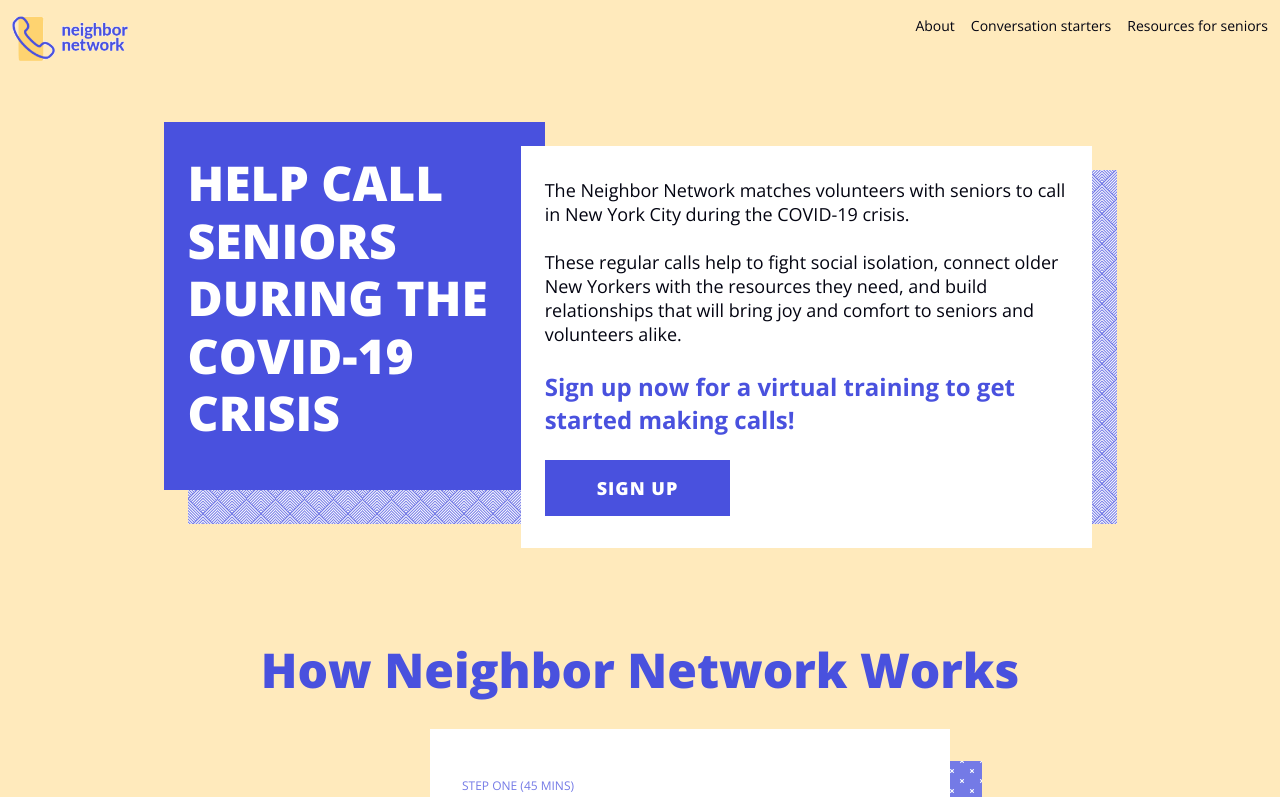
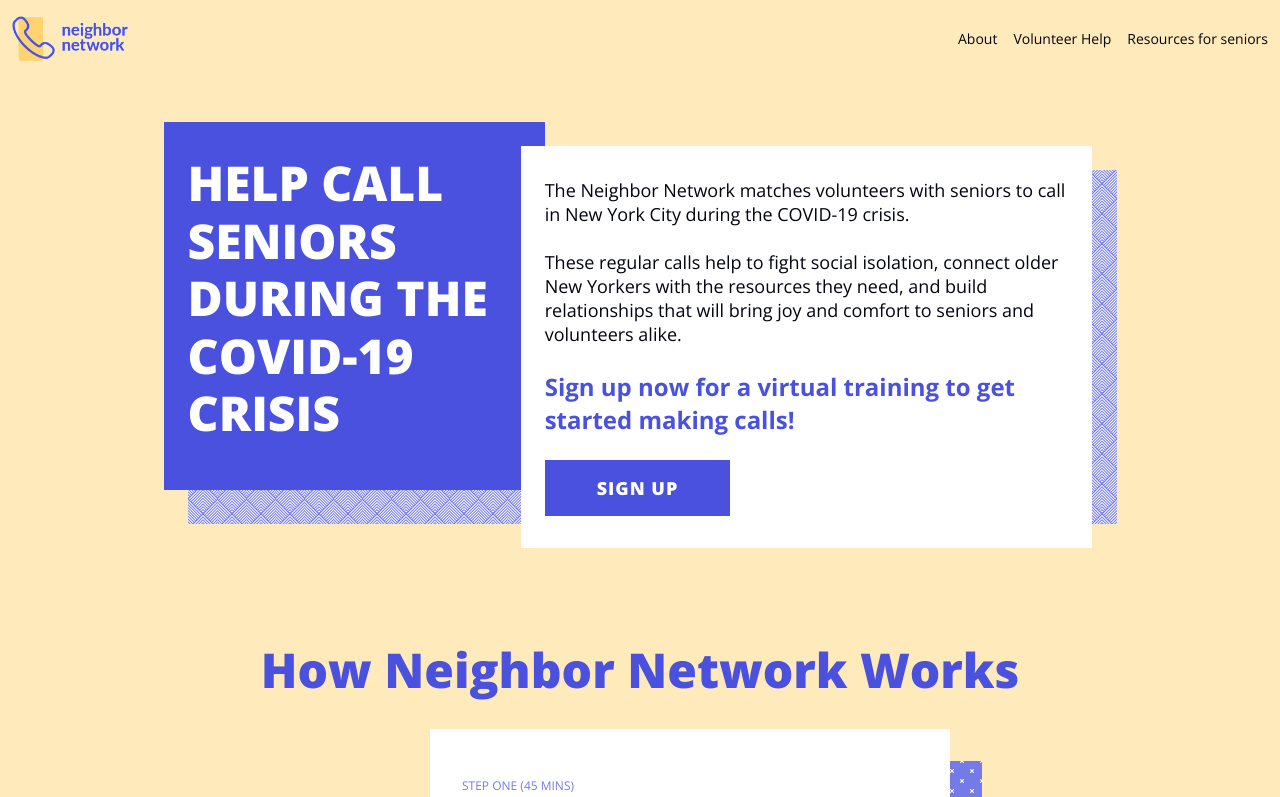
Before and after one commit to itsjoekent-archive/virtual-visits-nyc, a Next.js app: page / in a window 1280 px wide. Shown: the top 797 px of the page. Built offline with nearby package versions, Linux system fonts and the light colour scheme.

Commit message:
updated nav

```diff
--- a/src/components/Navigation.js
+++ b/src/components/Navigation.js
@@ -36,6 +36,7 @@
     display: flex;
     flex-direction: row;
     justify-content: space-between;
+    align-items: center;
   }
 `;
 
@@ -53,6 +54,40 @@
 
   &:hover {
     color: ${({ theme }) => theme.colors.blue};
+  }
+`;
+
+const SublinksContainer = styled.div`
+  display: none;
+  position: relative;
+
+  @media ${({ theme }) => theme.media.tablet} {
+    display: flex;
+    flex-direction: column;
+
+    ul {
+      display: none;
+    }
+
+    ${Link} {
+      padding-right: ${({ theme }) => theme.spacing[4]};
+      cursor: pointer;
+    }
+
+    &:hover ul {
+      display: flex;
+      flex-direction: column;
+      width: 300px;
+      position: absolute;
+      padding-left: 0;
+      list-style: none;
+      margin-bottom: 0;
+      margin-top: 0;
+      padding-top: 24px;
+      padding-left: 8px;
+      left: -4px;
+      border-left: 2px solid ${({ theme }) => theme.colors.blue};
+    }
   }
 `;
 
@@ -197,12 +232,8 @@
     menuButtonLabel,
     takeoverCloseLabel,
     logoAltText,
-    navLabels: navLabelsStringified = '',
-    navLinks: navLinksStringified = '',
+    navLinks,
   } = content;
-
-  const navLabels = mapContentString(navLabelsStringified, content);
-  const navLinks = mapContentString(navLinksStringified, content);
 
   const takeoverRef = React.useRef(null);
 
@@ -242,6 +273,35 @@
     setIsTakeoverFading(true);
   }
 
+  function mapLinks(list, wrapSublinks = false) {
+    const listArray = list.split('\n');
+
+    return listArray.map((out) => {
+      const [label, target] = out.split(':::');
+
+      if (target.startsWith('list=')) {
+        const referenceId = target.split('list=')[1];
+
+        if (wrapSublinks) {
+          return (
+            <SublinksContainer key={label}>
+              <Link as="p">{label}</Link>
+              <ul>
+                {mapLinks(content[referenceId], wrapSublinks)}
+              </ul>
+            </SublinksContainer>
+          );
+        }
+
+        return mapLinks(content[referenceId], wrapSublinks);
+      }
+
+      return (
+        <Link key={label} href={target}>{label}</Link>
+      );
+    });
+  }
+
   return (
     <React.Fragment>
       <NavigationContainer>
@@ -254,9 +314,7 @@
             {menuButtonLabel}
           </TakeoverToggle>
           <LinksContainer>
-            {navLabels.map((label, index) => (
-              <Link key={label} href={navLinks[index]}>{label}</Link>
-            ))}
+            {mapLinks(navLinks, true)}
           </LinksContainer>
         </NavigationContent>
       </NavigationContainer>
@@ -275,9 +333,7 @@
           </TakeoverToggle>
         </TakeoverNavigationRow>
         <LinksContainer>
-          {navLabels.map((label, index) => (
-            <Link key={label} href={navLinks[index]}>{label}</Link>
-          ))}
+          {mapLinks(navLinks)}
         </LinksContainer>
       </TakeoverContainer>
     </React.Fragment>
```
Also changed, not shown: content/components/nav.txt.
